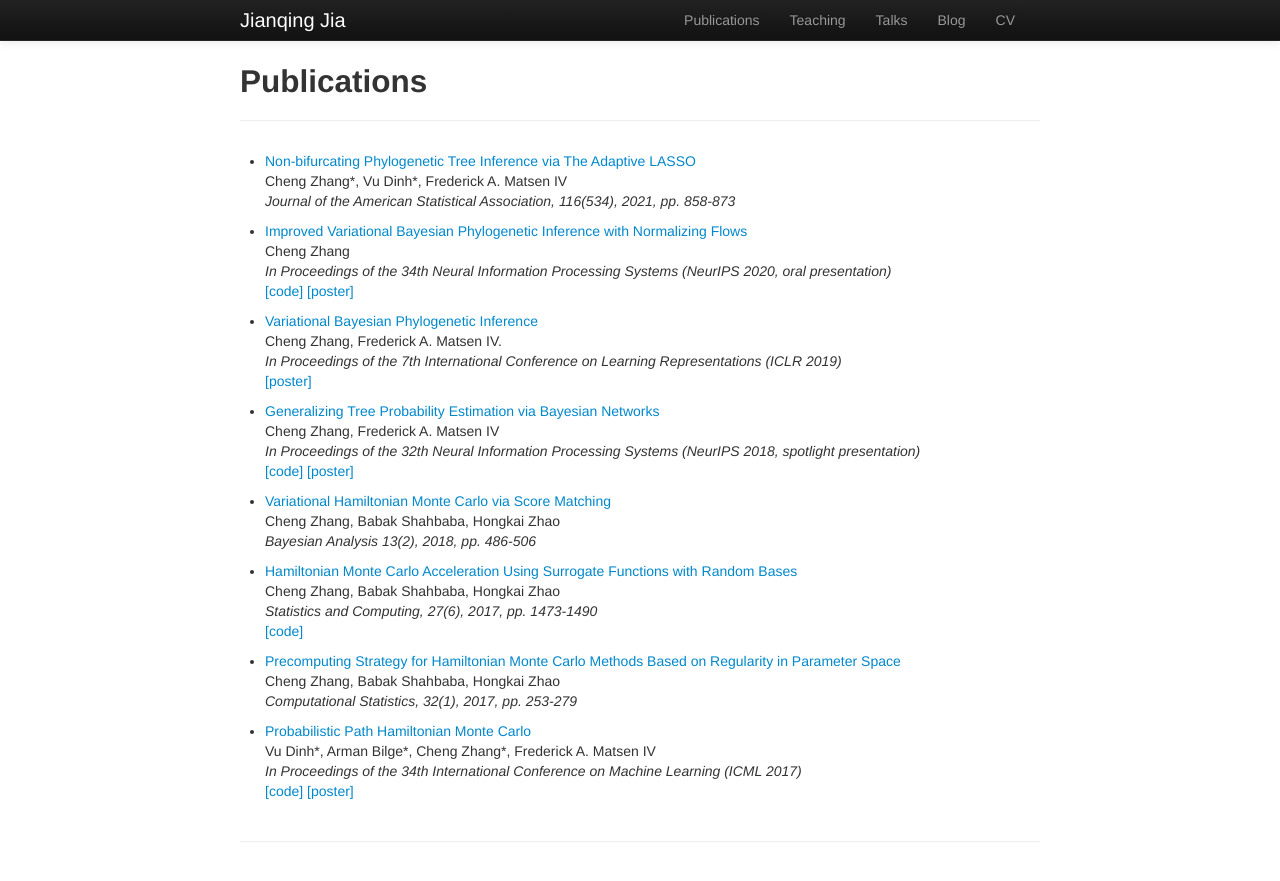
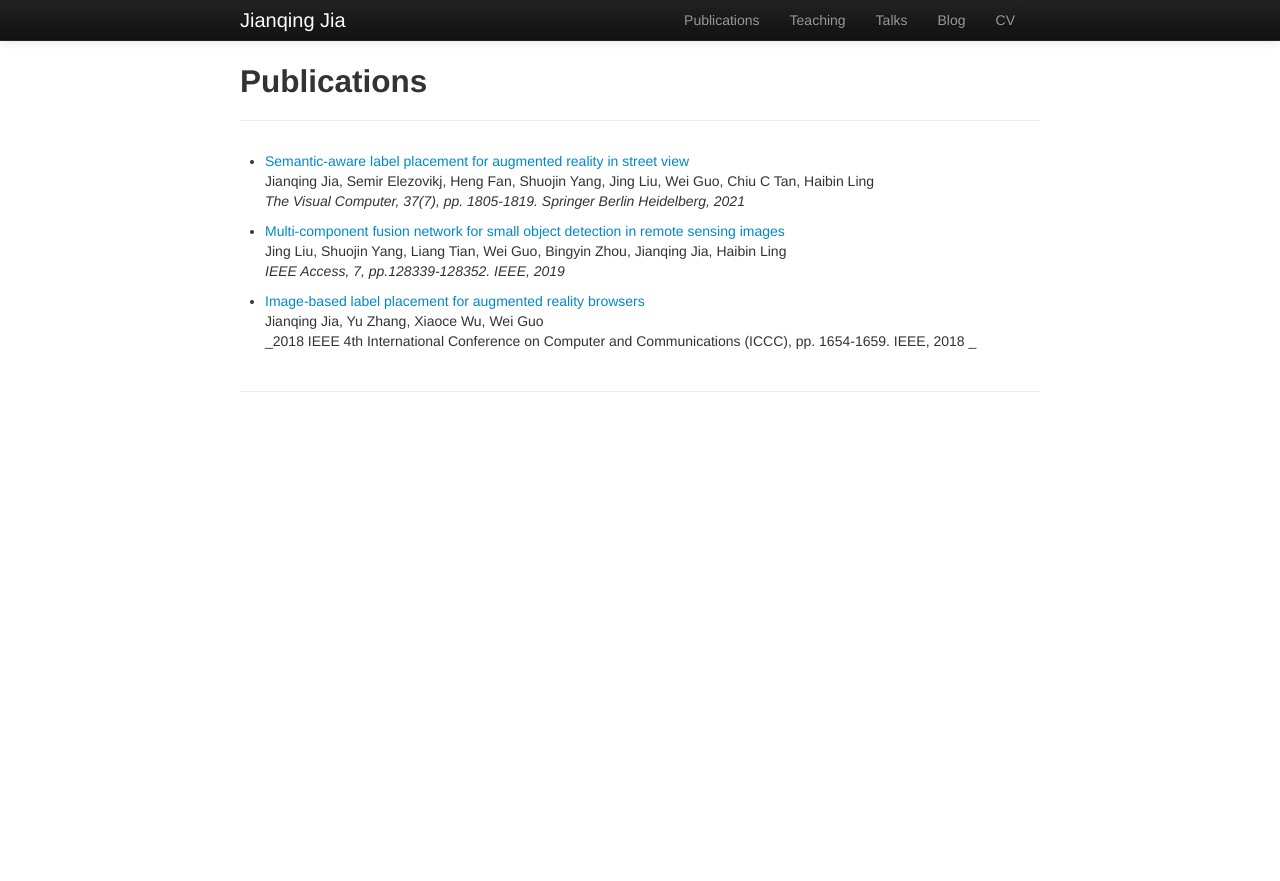
Before and after one commit to jjasonjia/jjasonjia.github.io, a Jekyll site: the page built from pages/publications.md, in a window 1280 px wide. Shown: the top 881 px of the page. Built offline with Jekyll 4.4.1, drawn with Linux system fonts in a browser that asks for light colours.

Commit message:
Update publications.md

```diff
--- a/pages/publications.md
+++ b/pages/publications.md
@@ -4,21 +4,19 @@ title: Publications
 ---
 
 
-- [Non-bifurcating Phylogenetic Tree Inference via The Adaptive LASSO](https://arxiv.org/abs/1805.11073)
-Cheng Zhang\*, Vu Dinh\*, Frederick A. Matsen IV
-_Journal of the American Statistical Association, 116(534), 2021, pp. 858-873_
+- [Semantic-aware label placement for augmented reality in street view](https://link.springer.com/article/10.1007/s00371-020-01939-w)
+Jianqing Jia, Semir Elezovikj, Heng Fan, Shuojin Yang, Jing Liu, Wei Guo, Chiu C Tan, Haibin Ling
+_The Visual Computer, 37(7), pp. 1805-1819. Springer Berlin Heidelberg, 2021_
 
-- [Improved Variational Bayesian Phylogenetic Inference with Normalizing Flows](https://papers.nips.cc/paper/2020/file/d96409bf894217686ba124d7356686c9-Paper.pdf)
-Cheng Zhang
-_In Proceedings of the 34th Neural Information Processing Systems (NeurIPS 2020, oral presentation)_
-[[code]](https://github.com/zcrabbit/vbpi-nf) [[poster]]({{site.baseurl}}/static/posters/vbpi-nf-poster.pdf)
+- [Multi-component fusion network for small object detection in remote sensing images](https://ieeexplore.ieee.org/abstract/document/8823855)
+Jing Liu, Shuojin Yang, Liang Tian, Wei Guo, Bingyin Zhou, Jianqing Jia, Haibin Ling
+_IEEE Access, 7, pp.128339-128352. IEEE, 2019_
 
-- [Variational Bayesian Phylogenetic Inference](https://openreview.net/pdf?id=SJVmjjR9FX)
-Cheng Zhang, Frederick A. Matsen IV.
-_In Proceedings of the 7th International Conference on Learning Representations (ICLR 2019)_
-[[poster]]({{site.baseurl}}/static/posters/vbpi_iclr_poster.pdf)
+- [Image-based label placement for augmented reality browsers](https://ieeexplore.ieee.org/abstract/document/8780965)
+Jianqing Jia, Yu Zhang, Xiaoce Wu, Wei Guo
+_2018 IEEE 4th International Conference on Computer and Communications (ICCC), pp. 1654-1659. IEEE, 2018 _
 
-- [Generalizing Tree Probability Estimation via Bayesian Networks](https://arxiv.org/abs/1805.07834)
+<!-- - [Generalizing Tree Probability Estimation via Bayesian Networks](https://arxiv.org/abs/1805.07834)
 Cheng Zhang, Frederick A. Matsen IV
 _In Proceedings of the 32th Neural Information Processing Systems (NeurIPS 2018, spotlight presentation)_
 [[code]](https://github.com/zcrabbit/sbn) [[poster]]({{site.baseurl}}/static/posters/sbn_nips_poster.pdf)
@@ -40,3 +38,4 @@ _Computational Statistics, 32(1), 2017, pp. 253-279_
 Vu Dinh\*, Arman Bilge\*, Cheng Zhang\*, Frederick A. Matsen IV
 _In Proceedings of the 34th International Conference on Machine Learning (ICML 2017)_
 [[code]](https://github.com/zcrabbit/PhyloInfer) [[poster]]({{site.baseurl}}/static/posters/pphmc.pdf)
+ -->
```
